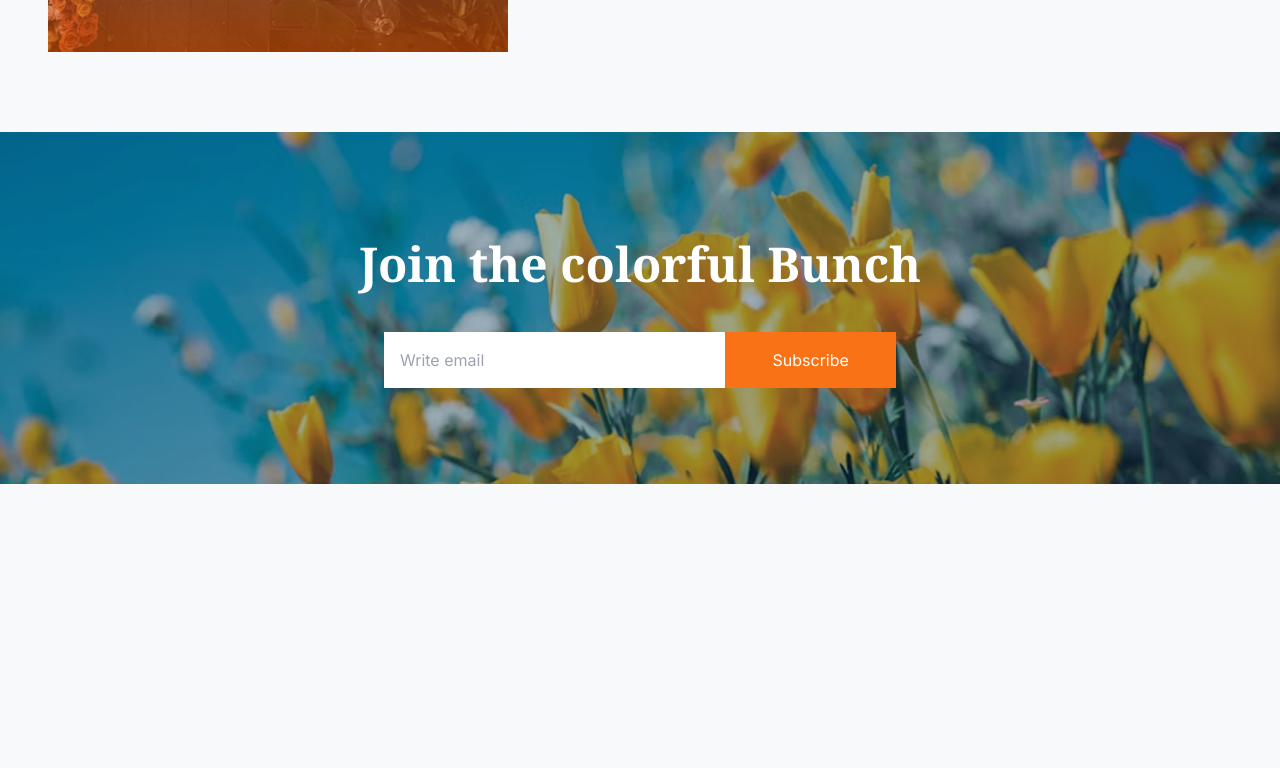
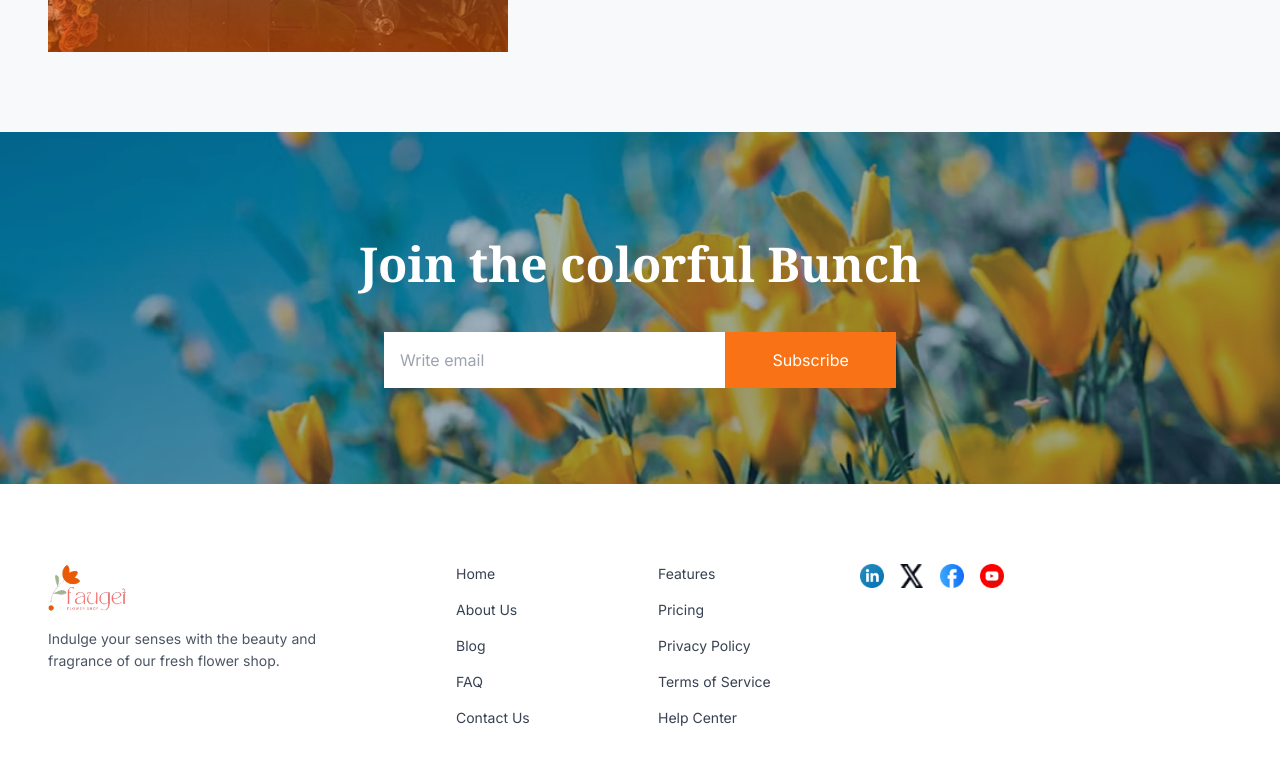
Before and after one commit to DevCat-exe/B12A02, a plain HTML site: page index.html in a window 1280 px wide. Shown: the part 2369-3137 px from the top of the page. Before the commit the page ends 2853 px from the top, so only its background shows below. Drawn offline with nearby package versions, Linux system fonts and the light colour scheme.

Commit message:
Finished footer

```diff
--- a/index.html
+++ b/index.html
@@ -106,5 +106,43 @@
             </div>
         </div>
     </section>
+
+    <!--Footer-->
+    <footer class="bg-white pt-20 pb-10 font-inter">
+        <div class="container mx-auto px-6 lg:px-12">
+            <div class="grid grid-cols-1 md:grid-cols-12 gap-10">
+                <div class="md:col-span-4 text-center md:text-left">
+                     <a href="#" class="flex justify-center md:justify-start"><img src="./assets/logo.png" alt="Faugei Flower Shop Logo" class="h-12"></a>
+                     <p class="text-gray-600 mt-4 text-sm leading-relaxed max-w-xs mx-auto md:mx-0">Indulge your senses with the beauty and fragrance of our fresh flower shop.</p>
+                </div>
+                <div class="md:col-span-8 grid grid-cols-2 sm:grid-cols-4 gap-8 text-sm">
+                    <div class="text-center sm:text-left">
+                        <ul class="footer-link-list">
+                            <li><a href="#">Home</a></li>
+                            <li><a href="#">About Us</a></li>
+                            <li><a href="#">Blog</a></li>
+                            <li><a href="#">FAQ</a></li>
+                            <li><a href="#">Contact Us</a></li>
+                        </ul>
+                    </div>
+                    <div class="text-center sm:text-left">
+                        <ul class="footer-link-list">
+                            <li><a href="#">Features</a></li>
+                            <li><a href="#">Pricing</a></li>
+                            <li><a href="#">Privacy Policy</a></li>
+                            <li><a href="#">Terms of Service</a></li>
+                            <li><a href="#">Help Center</a></li>
+                        </ul>
+                    </div>
+                    <div class="col-span-2 sm:col-span-2 flex justify-center sm:justify-start space-x-4 items-start">
+                        <a href="#"><img src="./assets/icon-linkedin.png" alt="LinkedIn" class="w-6 h-6"></a>
+                        <a href="#"><img src="./assets/icon-twitter.png" alt="Twitter" class="w-6 h-6"></a>
+                        <a href="#"><img src="./assets/icon-facebook.png" alt="Facebook" class="w-6 h-6"></a>
+                        <a href="#"><img src="./assets/icon-youtube.png" alt="YouTube" class="w-6 h-6"></a>
+                    </div>
+                </div>
+            </div>
+        </div>
+    </footer>
 </body>
 </html>
--- a/styles.css
+++ b/styles.css
@@ -112,3 +112,18 @@ body {
     font-weight: 700;
     margin-bottom: 2rem;
 }
+
+/* Footer Links */
+.footer-link-list {
+    display: flex;
+    flex-direction: column;
+    gap: 1rem;
+}
+
+.footer-link-list a {
+    color: #374151;
+}
+
+.footer-link-list a:hover {
+    color: #F97316;
+}
```
